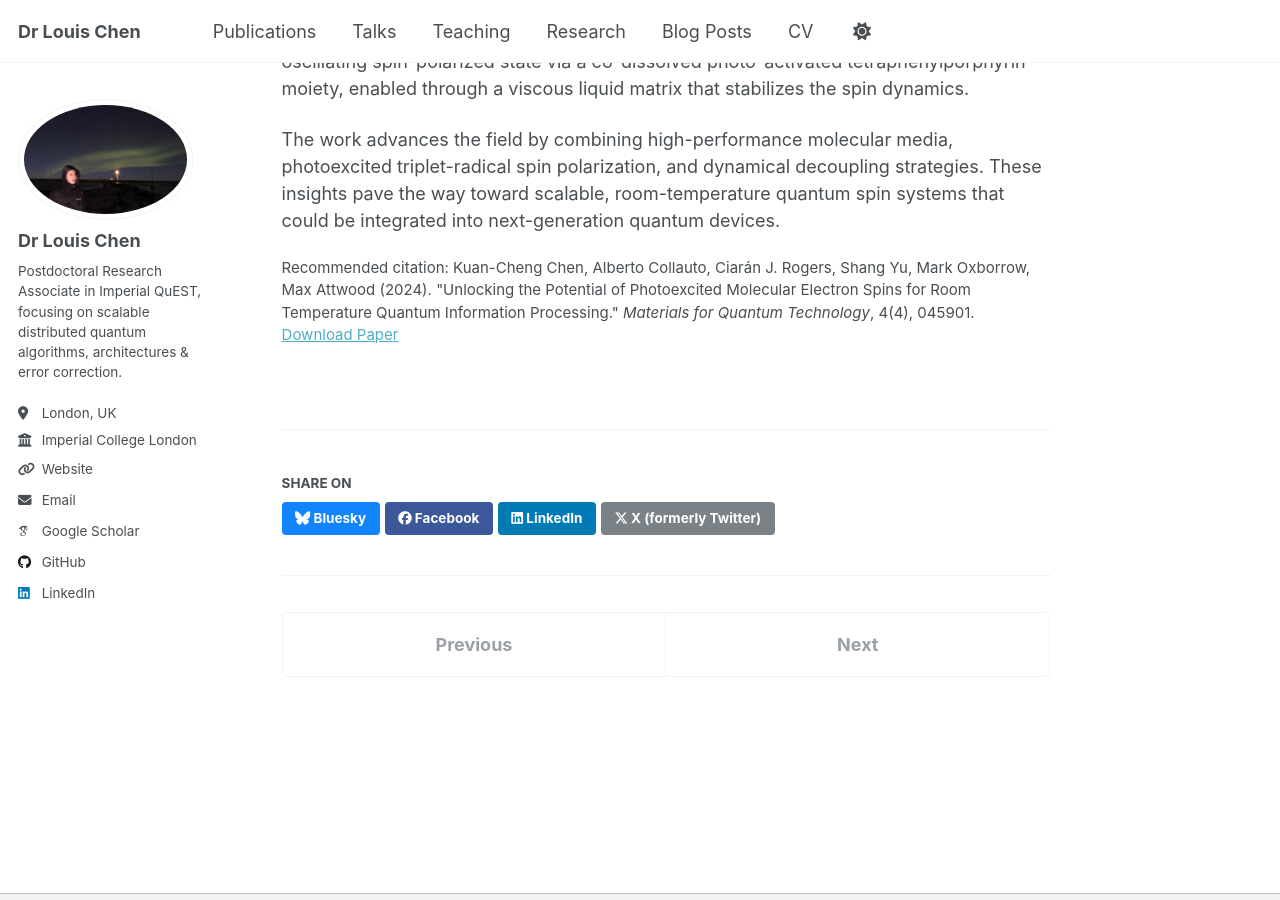
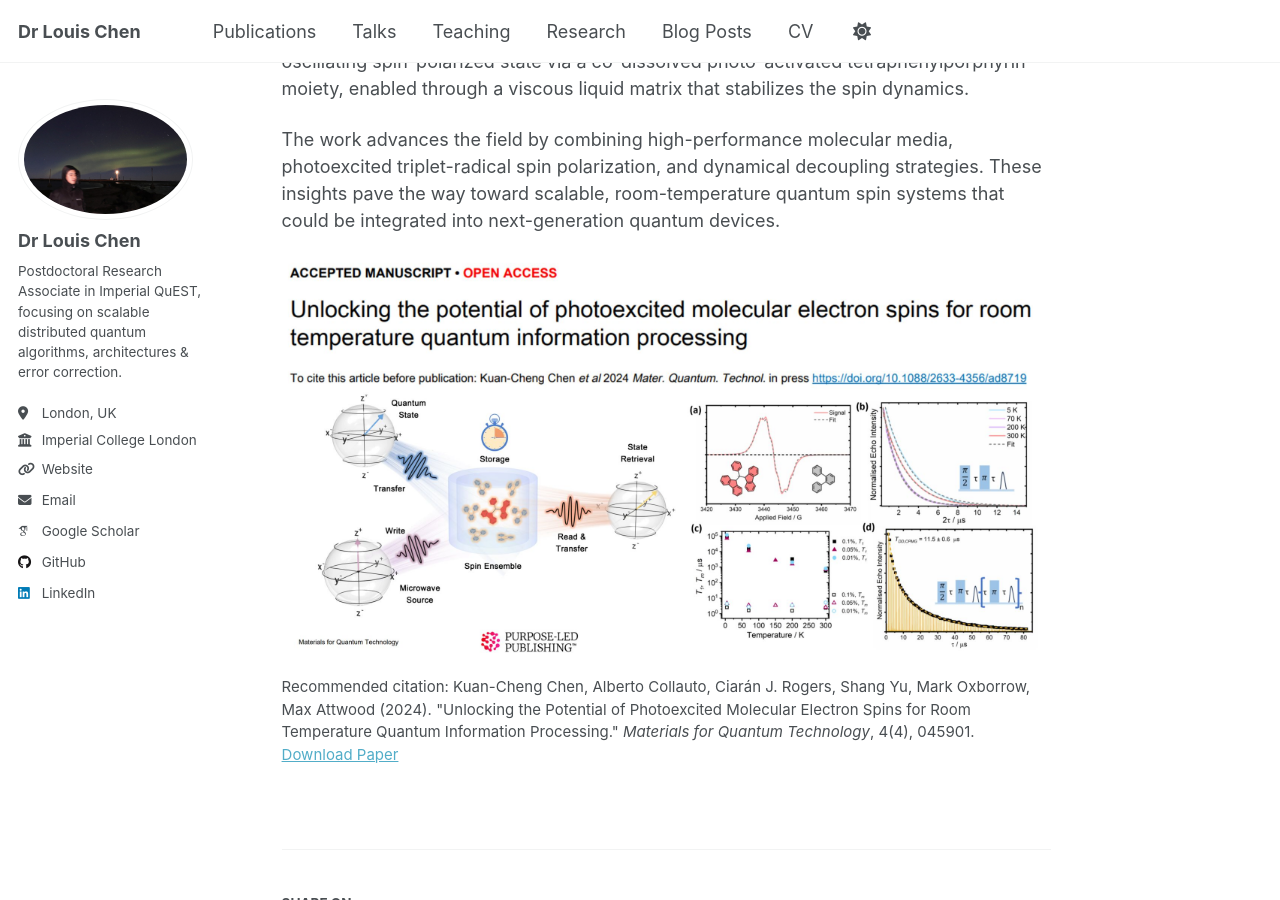
Before and after one commit to Louisanity/louisanity.github.io, a Jekyll site: the page built from _publications/2024-11-11-Journal-Unlocking-number-1.md, in a window 1280 px wide and 900 px high, scrolled down 389 px. Built offline with Jekyll 4.4.1, drawn with Linux system fonts in a browser that asks for light colours; some web fonts are replaced.

Commit message:
Update 2024-11-11-Journal-Unlocking-number-1.md

```diff
--- a/_publications/2024-11-11-Journal-Unlocking-number-1.md
+++ b/_publications/2024-11-11-Journal-Unlocking-number-1.md
@@ -15,3 +15,5 @@ Future quantum memory and quantum networking technologies require reliable inter
 We demonstrate millisecond-scale spin-lattice relaxation and microsecond-scale phase memory times at ambient conditions. Additionally, this system is capable of producing an oscillating spin-polarized state via a co-dissolved photo-activated tetraphenylporphyrin moiety, enabled through a viscous liquid matrix that stabilizes the spin dynamics.
 
 The work advances the field by combining high-performance molecular media, photoexcited triplet-radical spin polarization, and dynamical decoupling strategies. These insights pave the way toward scalable, room-temperature quantum spin systems that could be integrated into next-generation quantum devices.
+
+![Room-Temperature Quantum Information Processing with Photoexcited Spins](https://louisanity.github.io/images/unlocking_rt_qip.jpeg)
```
